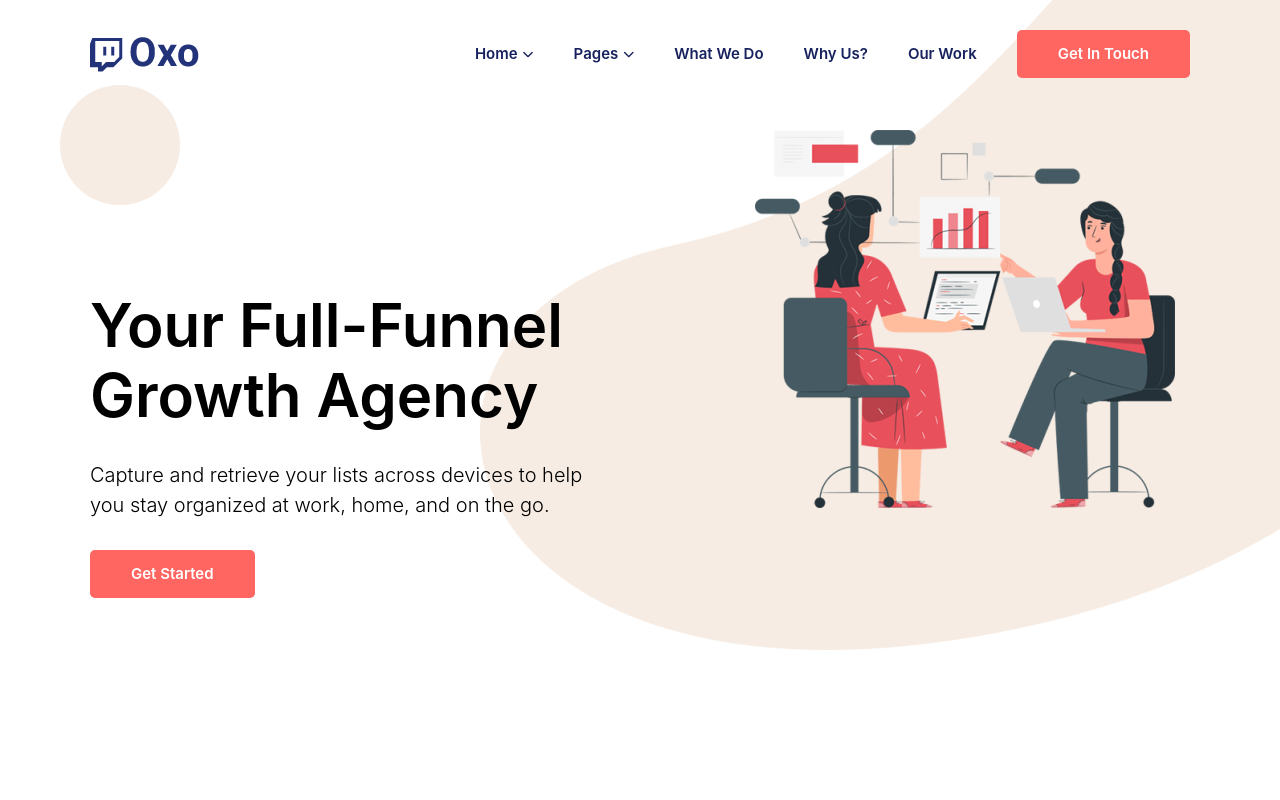
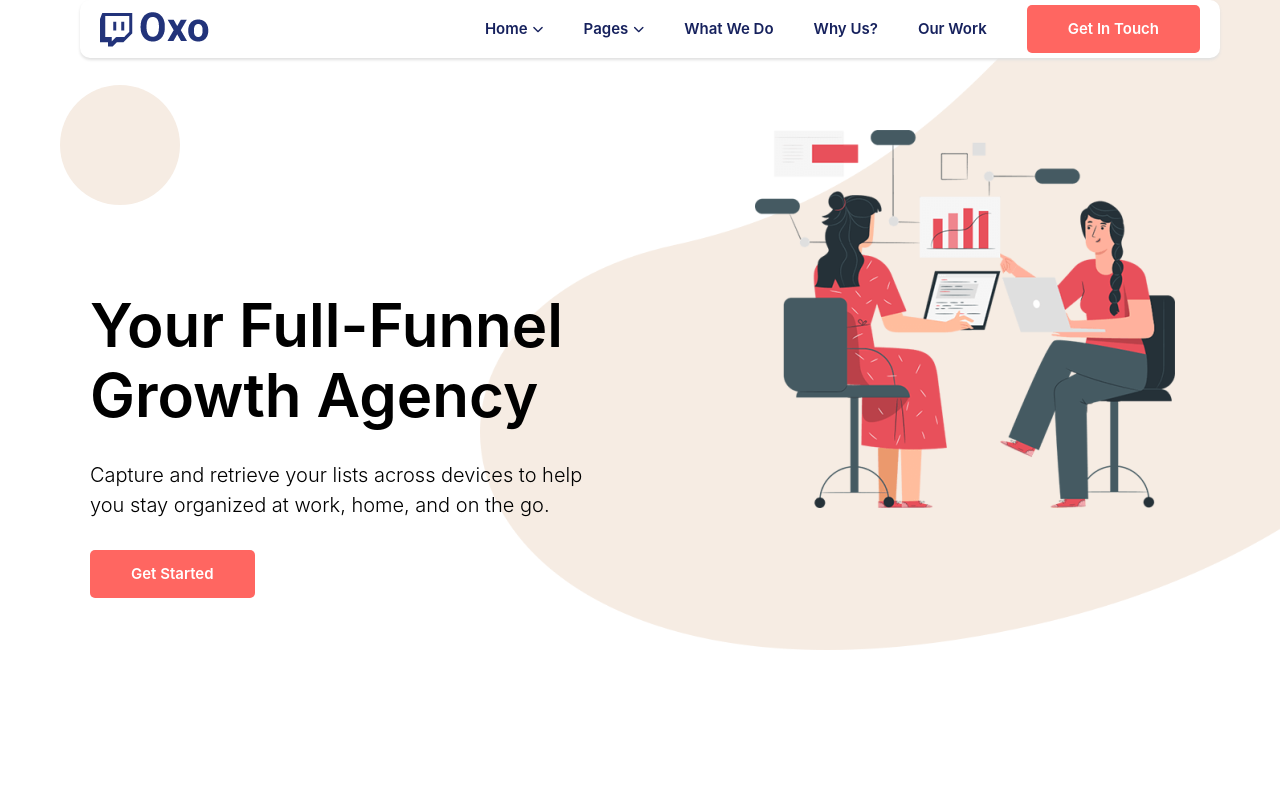
Before and after one commit to front-end-by-rimantas/35-grupe-portfolio-oxo, a website: page index.html in a window 1280 px wide. Shown: the top 800 px of the page. Drawn offline with Linux system fonts and the light colour scheme; files whose address does not match are found by name.

Commit message:
header after hero fixed on top (js)

```diff
--- a/css/base/header.css
+++ b/css/base/header.css
@@ -4,6 +4,19 @@
     /* position: fixed; */
     background-color: transparent;
 
+}
+
+.header-row.fixed {
+    position: fixed;
+    background-color: #fff;
+    z-index: 1;
+    padding: 5px 0px;
+    top: 0px;
+    transition: 0.3s ease-in;
+    margin-top: 0px;
+    top:-30px;
+    border-radius: 10px;
+    box-shadow: 0px 2px 3px #e0e0e0;
 }
 
 .main-header .col-12 {
--- a/index.html
+++ b/index.html
@@ -24,7 +24,7 @@
 
     <!-- header: start -->
     <header class="container main-header bg">
-        <div class="row">
+        <div class="row header-row fixed">
             <div class="col-12">
                 <a href="#">
                     <img class="logo" src="./img/logo.png" alt="OXO logo">
@@ -65,8 +65,8 @@
                     </div>
                 </nav>
             </div>
-            <div class="circle"></div>
         </div>
+        <div class="circle"></div>
     </header>
     <!-- header: end -->
 
--- a/js/pages/home.js
+++ b/js/pages/home.js
@@ -5,6 +5,17 @@
 /* CUSTOM STYLE GOES BELOW THIS COMMENT LINE */
 
 /* header: start */
+const mainHeaderDOM = document.querySelector ('.header-row')
+
+addEventListener ('scroll', function () {
+    const headerPossition = 660;
+    if (scrollY < headerPossition) {
+        mainHeaderDOM.classList.remove ('fixed')
+    }
+    if (this.scrollY > headerPossition) {
+        mainHeaderDOM.classList.add ("fixed")
+    }
+})
 /* header: end */
 
 /* hero: start */
```
